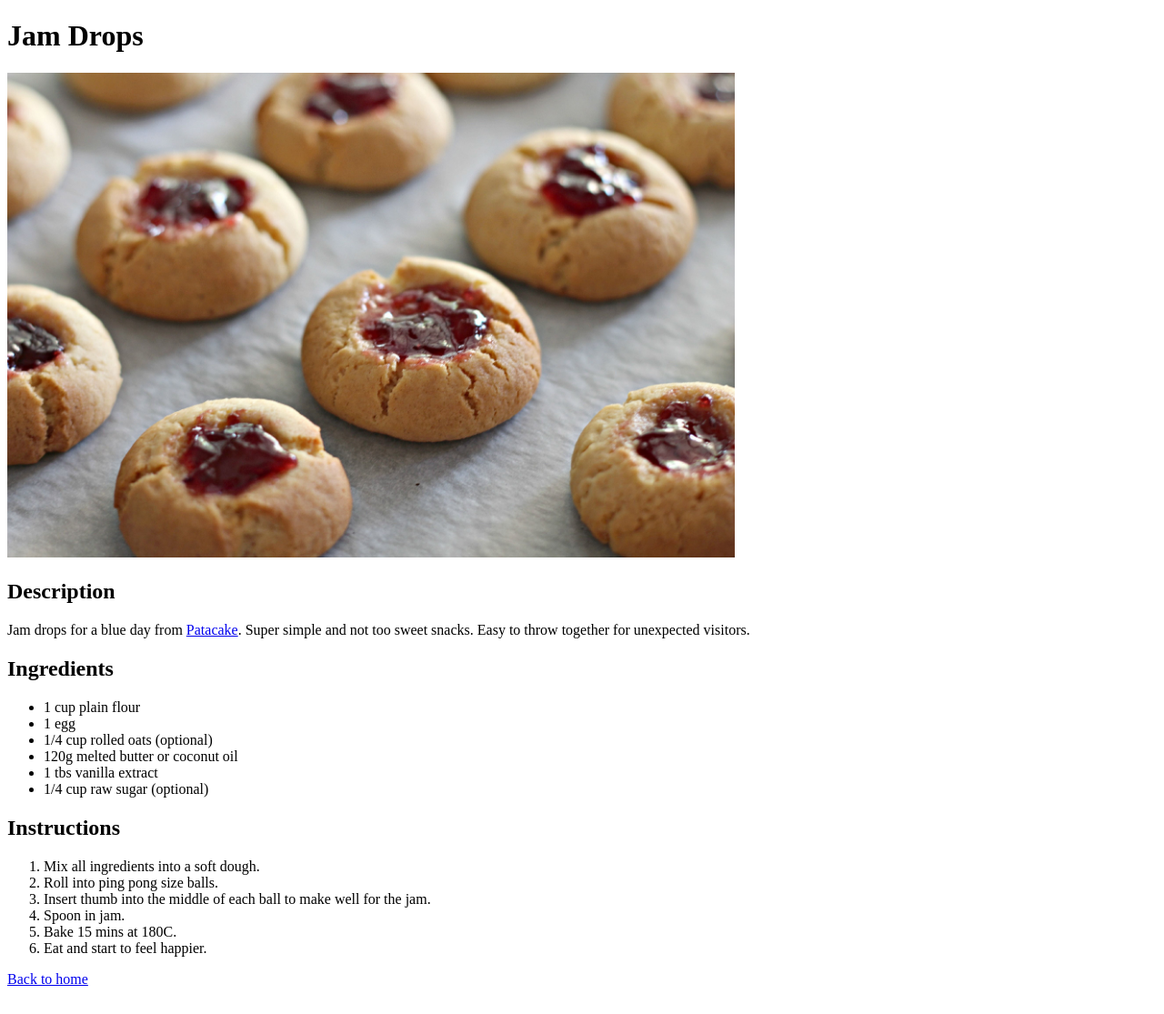
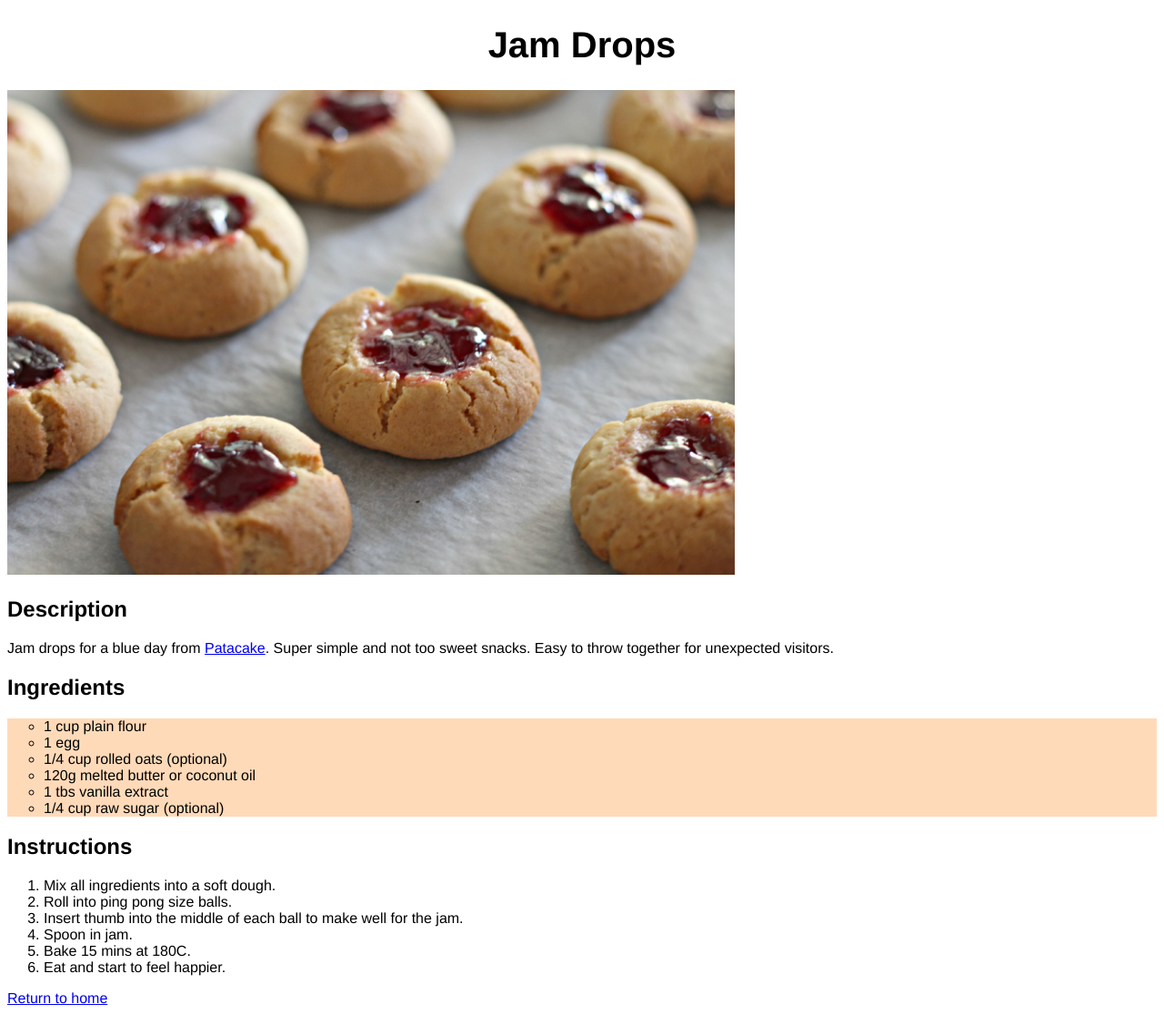
Before and after one commit to laurenchamps/odin-recipes, a plain HTML site: page recipes/jam-drops.html in a window 1280 px wide. Shown: the whole page at 91% size. Before the commit the page ends 1094 px from the top, so only its background shows below. Drawn offline with Linux system fonts and the light colour scheme.

Commit message:
Add stylesheet

```diff
--- a/recipes/jam-drops.html
+++ b/recipes/jam-drops.html
@@ -4,6 +4,7 @@
     <meta charset="UTF-8">
     <meta http-equiv="X-UA-Compatible" content="IE=edge">
     <meta name="viewport" content="width=device-width, initial-scale=1.0">
+    <link rel="stylesheet" href="../styles.css">
     <title>Jam Drops</title>
 </head>
 <body>
@@ -29,6 +30,6 @@
         <li>Bake 15 mins at 180C.</li>
         <li>Eat and start to feel happier.</li>
     </ol>
-    <a href="../index.html">Back to home</a>
+    <a href="../index.html">Return to home</a>
 </body>
 </html>
--- /dev/null
+++ b/styles.css
@@ -0,0 +1,18 @@
+* {
+    font-family: Helvetica, Arial, sans-serif;
+}
+
+img {
+    width: 800px;
+    height: auto;
+}
+
+h1 {
+    font-size: 40px;
+    text-align: center;
+}
+
+ul {
+    list-style-type: circle;
+    background-color: peachpuff;
+}
```
Also changed, not shown: index.html (+1 -0 lines), recipes/lentil-and-kale-soup.html (+1 -0 lines), recipes/lentil-veg-dhal.html (+1 -0 lines), 1 other file.
